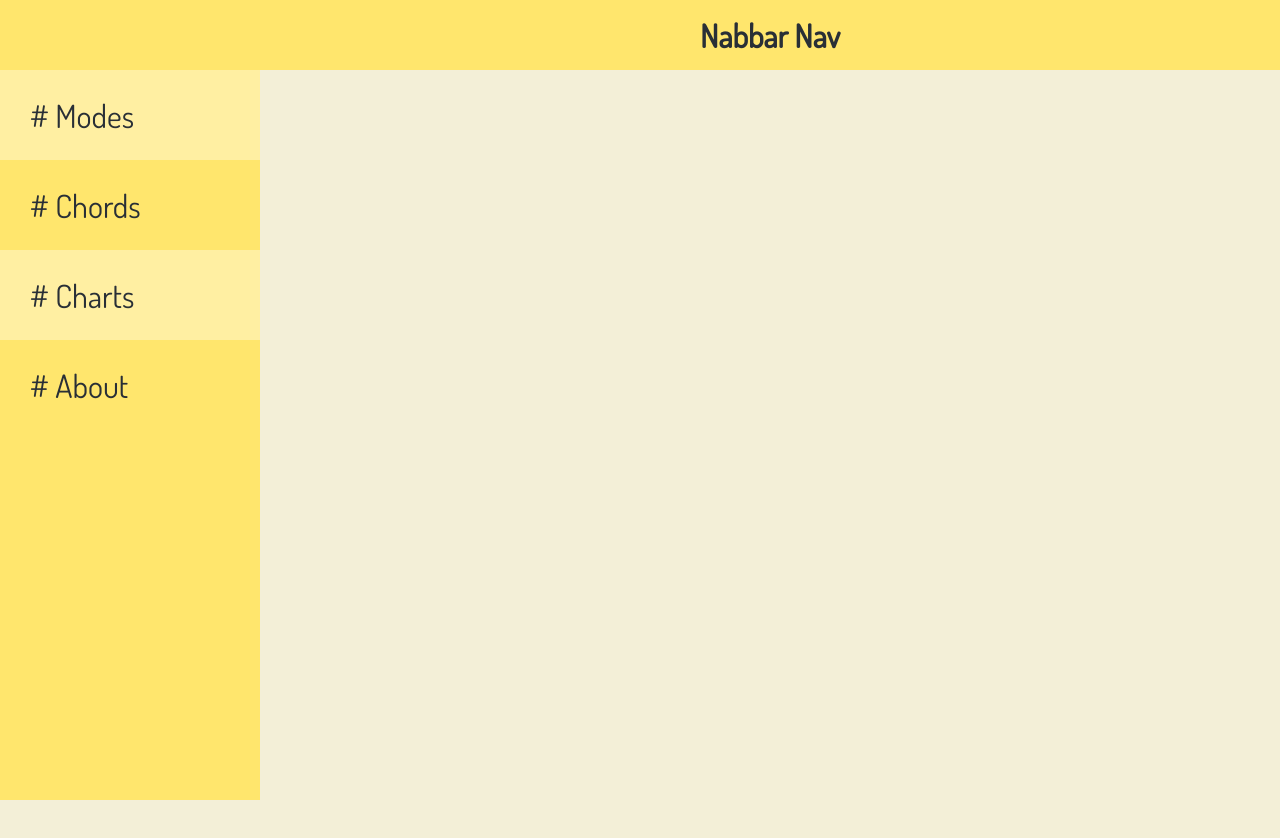
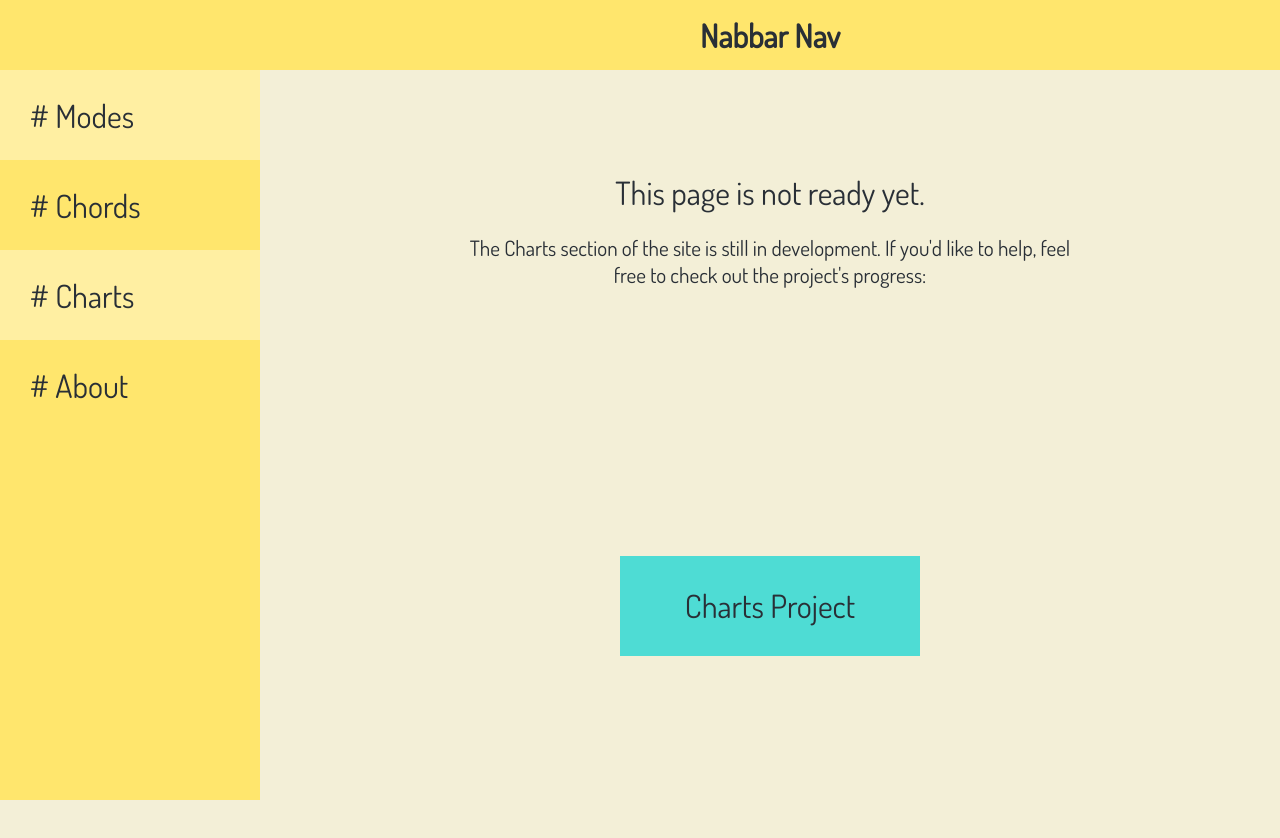
Before and after one commit to regexpressyourself/PracticeBuddy, a React (Create React App) app: page /charts in a window 1280 px wide. Shown: the top 838 px of the page. Before the commit the page ends 800 px from the top, so only its background shows below. Built offline with nearby package versions, Linux system fonts and the light colour scheme.

Commit message:
add not ready components to pages in development

```diff
--- a/src/components/Charts.js
+++ b/src/components/Charts.js
@@ -1,13 +1,24 @@
 import React, { Component} from 'react';
+import NotReady from '../components/NotReady';
 //import styles from './Charts.css';
 
 class Charts extends Component {
     render() {
+        let data = {
+            blurb: `The Charts section of the site is still
+            in development. If you'd like to help, feel free
+            to check out the project's progress:`,
+            button_text:"Charts Project",
+            link:"https://github.com/regexpressyourself/PracticeBuddy/projects/3"
+
+        }
         return (
-            <div>
-                Charts coming soon.
+            <div id="chords-page">
+                <NotReady blurb={data.blurb}
+                    button_text={data.button_text}
+                    link={data.link} />
             </div>
-        );
+            );
     }
 }
 
--- a/src/components/Chords.js
+++ b/src/components/Chords.js
@@ -1,13 +1,24 @@
 import React, { Component} from 'react';
+import NotReady from '../components/NotReady';
 //import styles from './Chords.css';
 
 class Chords extends Component {
     render() {
+        let data = {
+            blurb: `The Chords section of the site is still
+            in development. If you'd like to help, feel free
+            to check out the project's progress:`,
+            button_text:"Chords Project",
+            link:"https://github.com/regexpressyourself/PracticeBuddy/projects/2"
+
+        }
         return (
-            <div>
-                Chords coming soon.
+            <div id="chords-page">
+                <NotReady blurb={data.blurb}
+                    button_text={data.button_text}
+                    link={data.link} />
             </div>
-        );
+            );
     }
 }
 
```
